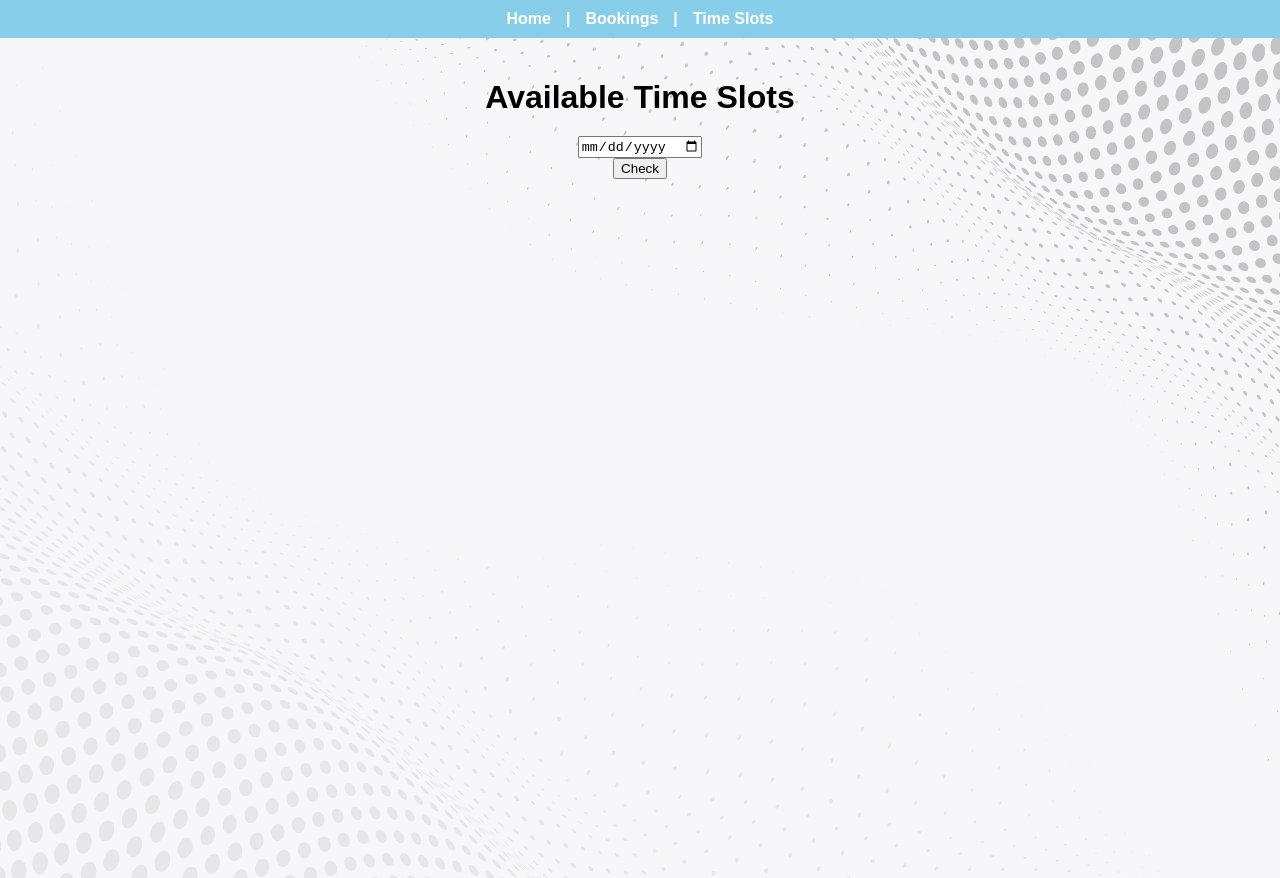
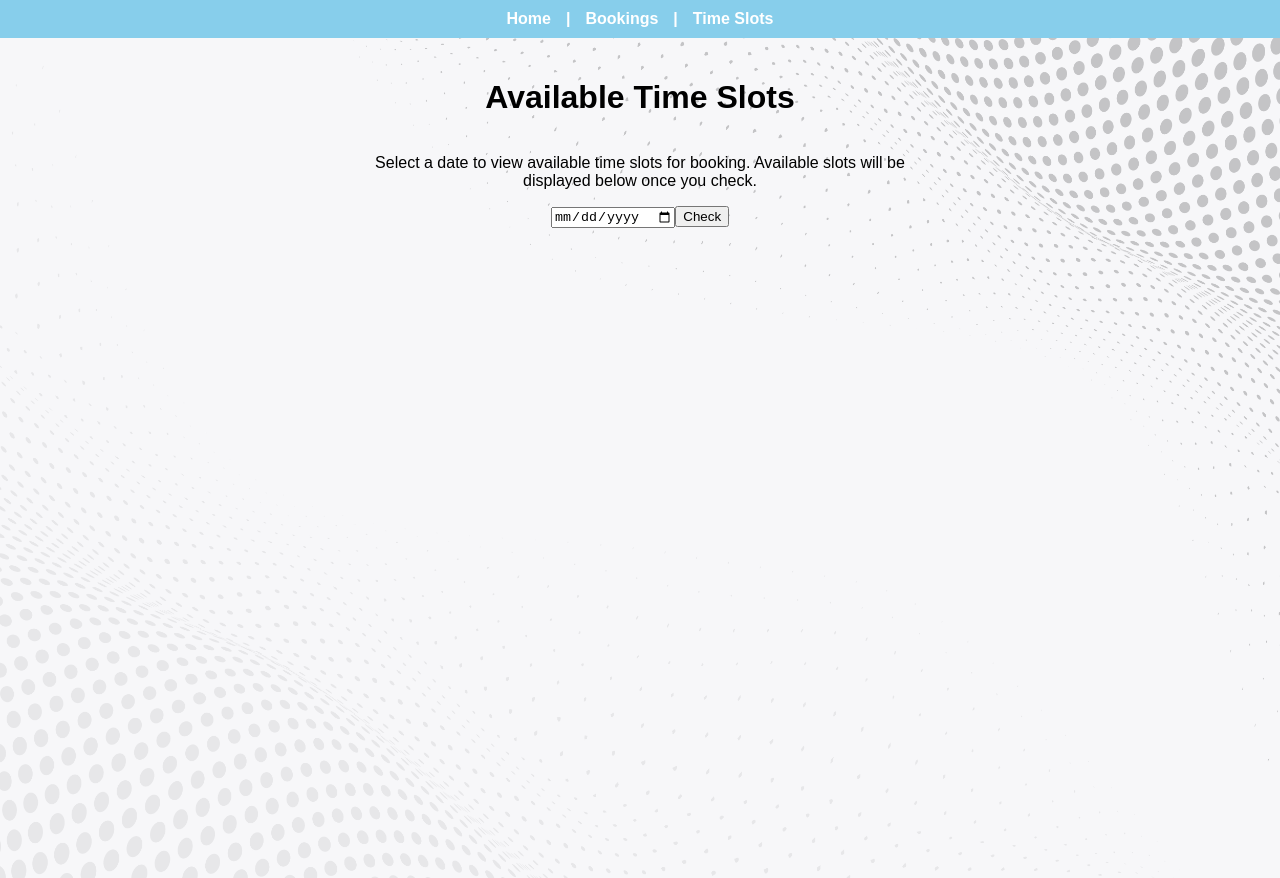
Before and after one commit to tumekie/BookingApp, a React (Create React App) app: page /slots in a window 1280 px wide. Built offline with nearby package versions, Linux system fonts and the light colour scheme.

Commit message:
added paragraph to bookings and time slots

```diff
--- a/src/pages/Bookings.js
+++ b/src/pages/Bookings.js
@@ -6,8 +6,12 @@ import background from '../assets/b6.jpg';
 function Bookings() {
   return (
     <div style={{ padding: '20px' , display: 'flex', flexDirection: 'column', alignItems: 'center', backgroundImage: `url(${background})`, backgroundSize: 'cover', minHeight: '100vh' }}>
-      <h1 style={{ maxWidth: 600, textAlign: 'center', marginBottom: 20 }}>Book a Slot</h1>
-      <BookingForm />
+      <h1 style={{ maxWidth: 600, textAlign: 'center' }}>Book a Slot</h1>
+      <div>
+        <p style={{ maxWidth: 600, textAlign: 'center' }}>Use the form below to book a time slot for our services. Please select a date and time that works best for you. Once you've submitted your booking, you'll receive a confirmation email with the details of your appointment.</p>
+        <p style={{ maxWidth: 600, textAlign: 'center' }}>If you need to view or manage your existing bookings, please log in to your account.</p>
+        <BookingForm />
+      </div>
       {/* <BookingList /> */}
     </div>
   );
--- a/src/pages/TimeSlots.js
+++ b/src/pages/TimeSlots.js
@@ -17,7 +17,9 @@ function TimeSlots() {
 
   return (
     <div style={{ padding: '20px' , display: 'flex', flexDirection: 'column', alignItems: 'center', backgroundImage: `url(${background})`, backgroundSize: 'cover', minHeight: '100vh' }}>
-      <h1 style={{ maxWidth: 600, textAlign: 'center', marginBottom: 20 }}>Available Time Slots</h1>
+      <h1 style={{ maxWidth: 600, textAlign: 'center'}}>Available Time Slots</h1>
+      <div style={{ maxWidth: 600, textAlign: 'center' }}>
+        <p>Select a date to view available time slots for booking. Available slots will be displayed below once you check.</p>
         <input type="date" value={date} onChange={(e) => setDate(e.target.value)} />
         <button onClick={fetchSlots}>Check</button>
         <ul>
@@ -26,6 +28,7 @@ function TimeSlots() {
           ))}
         </ul>
       </div>
+    </div>
   );
 }
 
```
Lines whose indentation alone changed are shown as unchanged.
